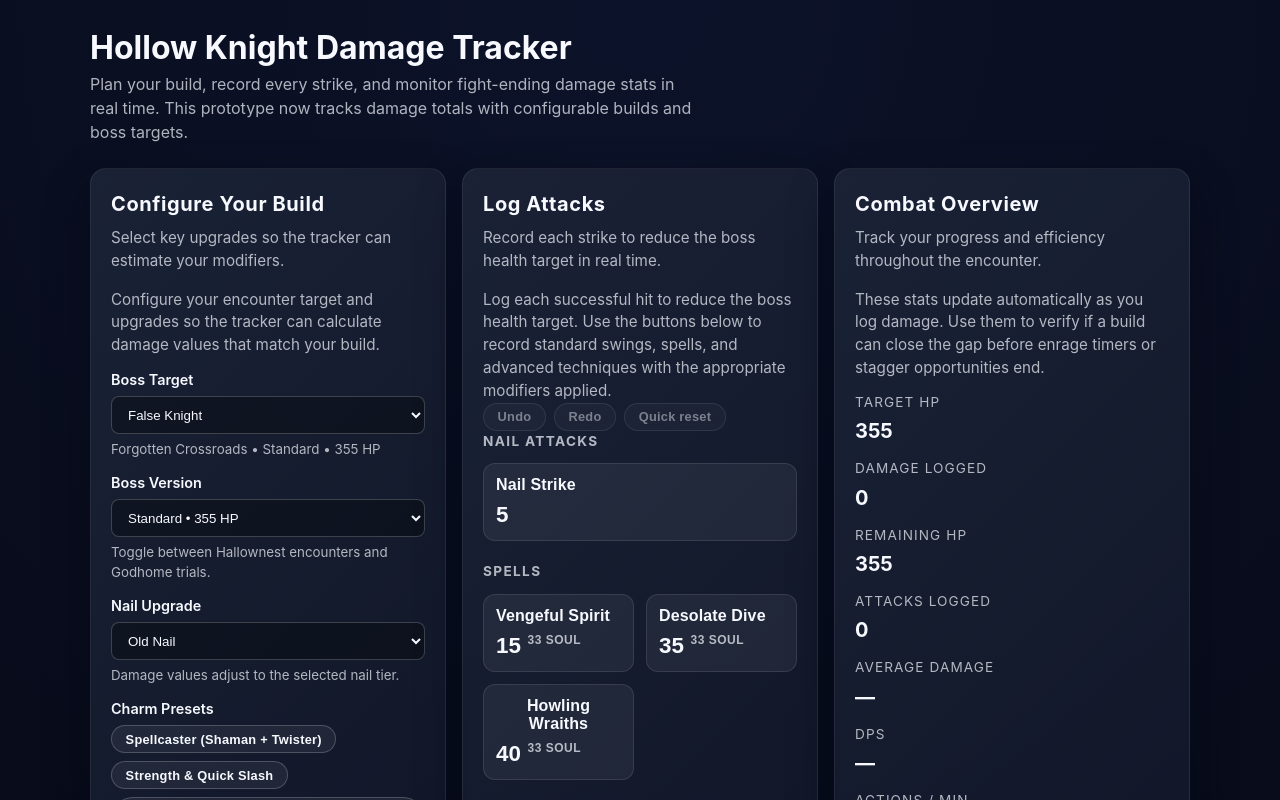
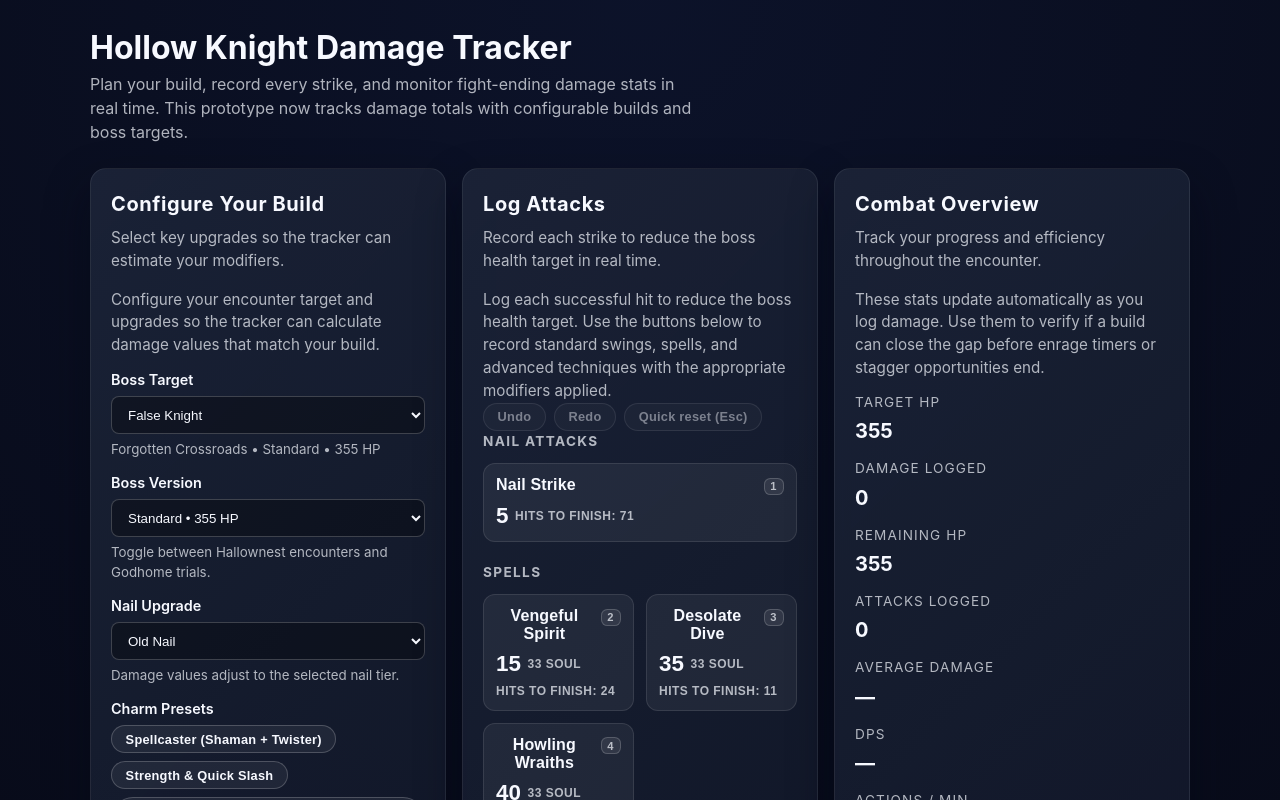
Before and after one commit to kabaka/hollow-knight-damage-tracker, a React (Vite) app: page / in a window 1280 px wide. Shown: the top 800 px of the page. Built offline with nearby package versions, Linux system fonts and the light colour scheme.

Commit message:
Add keyboard shortcuts and hits-remaining guidance to attack log

```diff
--- a/src/features/attack-log/AttackLogPanel.tsx
+++ b/src/features/attack-log/AttackLogPanel.tsx
@@ -1,5 +1,5 @@
 import type { FC } from 'react';
-import { useMemo } from 'react';
+import { useEffect, useMemo } from 'react';
 
 import {
   hasStrengthCharm,
@@ -22,6 +22,62 @@ type AttackGroup = {
   label: string;
   attacks: AttackDefinition[];
 };
+
+type AttackWithMetadata = AttackDefinition & {
+  hotkey?: string;
+  hitsRemaining: number | null;
+};
+
+type AttackGroupWithMetadata = {
+  id: string;
+  label: string;
+  attacks: AttackWithMetadata[];
+};
+
+const KEY_SEQUENCE = [
+  '1',
+  '2',
+  '3',
+  '4',
+  '5',
+  '6',
+  '7',
+  '8',
+  '9',
+  '0',
+  'q',
+  'w',
+  'e',
+  'r',
+  't',
+  'y',
+  'u',
+  'i',
+  'o',
+  'p',
+  'a',
+  's',
+  'd',
+  'f',
+  'g',
+  'h',
+  'j',
+  'k',
+  'l',
+  ';',
+  'z',
+  'x',
+  'c',
+  'v',
+  'b',
+  'n',
+  'm',
+  ',',
+  '.',
+  '/',
+];
+
+const RESET_SHORTCUT_KEY = 'Escape';
 
 const NAIL_ART_MULTIPLIERS: Record<string, number> = {
   'great-slash': 2.5,
@@ -132,10 +188,92 @@ const buildAttackGroups = (
 
 export const AttackLogPanel: FC = () => {
   const fight = useFightState();
-  const { actions, state } = fight;
+  const { actions, state, derived } = fight;
   const { damageLog, redoStack } = state;
 
   const attackGroups = useMemo(() => buildAttackGroups(state), [state]);
+
+  const { groupsWithMetadata, shortcutMap } = useMemo(() => {
+    const map = new Map<string, AttackDefinition>();
+    let hotkeyIndex = 0;
+
+    const groups: AttackGroupWithMetadata[] = attackGroups.map((group) => ({
+      ...group,
+      attacks: group.attacks.map((attack) => {
+        const hotkey = KEY_SEQUENCE[hotkeyIndex];
+        hotkeyIndex += 1;
+
+        if (hotkey) {
+          map.set(hotkey, attack);
+        }
+
+        const hitsRemaining =
+          attack.damage > 0
+            ? Math.ceil(Math.max(0, derived.remainingHp) / attack.damage)
+            : null;
+
+        return {
+          ...attack,
+          hotkey,
+          hitsRemaining,
+        } satisfies AttackWithMetadata;
+      }),
+    }));
+
+    return { groupsWithMetadata: groups, shortcutMap: map };
+  }, [attackGroups, derived.remainingHp]);
+
+  useEffect(() => {
+    const handleKeyDown = (event: KeyboardEvent) => {
+      if (event.defaultPrevented) {
+        return;
+      }
+
+      if (event.altKey || event.ctrlKey || event.metaKey) {
+        return;
+      }
+
+      const target = event.target as HTMLElement | null;
+      if (target) {
+        const interactiveElement = target.closest(
+          'input, textarea, select, [contenteditable="true"]',
+        );
+        if (interactiveElement) {
+          return;
+        }
+      }
+
+      const key = event.key.length === 1 ? event.key.toLowerCase() : event.key;
+
+      if (key === RESET_SHORTCUT_KEY) {
+        if (state.damageLog.length === 0 && state.redoStack.length === 0) {
+          return;
+        }
+        event.preventDefault();
+        actions.resetLog();
+        return;
+      }
+
+      if (key.length === 1) {
+        const attack = shortcutMap.get(key);
+        if (!attack) {
+          return;
+        }
+
+        event.preventDefault();
+        actions.logAttack({
+          id: attack.id,
+          label: attack.label,
+          damage: attack.damage,
+          category: attack.category,
+          soulCost: attack.soulCost,
+        });
+      }
+    };
+
+    window.addEventListener('keydown', handleKeyDown);
+    return () => window.removeEventListener('keydown', handleKeyDown);
+  }, [actions, shortcutMap, state.damageLog.length, state.redoStack.length]);
 
   return (
     <div>
@@ -165,13 +303,14 @@ export const AttackLogPanel: FC = () => {
           type="button"
           className="quick-actions__button"
           onClick={actions.resetLog}
+          aria-keyshortcuts="Esc"
           disabled={damageLog.length === 0 && redoStack.length === 0}
         >
-          Quick reset
+          Quick reset (Esc)
         </button>
       </div>
       <div className="attack-groups">
-        {attackGroups.map((group) => (
+        {groupsWithMetadata.map((group) => (
           <section key={group.id} className="attack-group">
             <h3 className="attack-group__title">{group.label}</h3>
             <div className="button-grid" role="group" aria-label={group.label}>
@@ -180,6 +319,7 @@ export const AttackLogPanel: FC = () => {
                   key={attack.id}
                   type="button"
                   className="button-grid__button"
+                  aria-keyshortcuts={attack.hotkey?.toUpperCase()}
                   onClick={() =>
                     actions.logAttack({
                       id: attack.id,
@@ -190,14 +330,34 @@ export const AttackLogPanel: FC = () => {
                     })
                   }
                 >
-                  <span className="button-grid__label">{attack.label}</span>
+                  <div className="button-grid__header">
+                    <span className="button-grid__label">{attack.label}</span>
+                    {attack.hotkey ? (
+                      <span className="button-grid__hotkey" aria-hidden="true">
+                        {attack.hotkey.toUpperCase()}
+                      </span>
+                    ) : null}
+                  </div>
+                  {attack.hotkey ? (
+                    <span className="visually-hidden">
+                      Shortcut key {attack.hotkey.toUpperCase()}.
+                    </span>
+                  ) : null}
                   <span className="button-grid__meta">
-                    <span className="button-grid__damage" aria-hidden="true">
+                    <span className="button-grid__damage" aria-label="Damage per hit">
                       {attack.damage}
                     </span>
                     {typeof attack.soulCost === 'number' ? (
                       <span className="button-grid__soul" aria-label="Soul cost">
                         {attack.soulCost} SOUL
+                      </span>
+                    ) : null}
+                    {typeof attack.hitsRemaining === 'number' ? (
+                      <span
+                        className="button-grid__hits"
+                        aria-label="Hits to finish with this attack"
+                      >
+                        Hits to finish: {attack.hitsRemaining}
                       </span>
                     ) : null}
                   </span>
--- a/src/styles/global.css
+++ b/src/styles/global.css
@@ -139,6 +139,14 @@ body {
   gap: 0.5rem;
 }
 
+.button-grid__header {
+  width: 100%;
+  display: flex;
+  justify-content: space-between;
+  align-items: baseline;
+  gap: 0.5rem;
+}
+
 .button-grid__button:hover,
 .button-grid__button:focus-visible {
   outline: none;
@@ -151,9 +159,21 @@ body {
   font-size: 1rem;
 }
 
+.button-grid__hotkey {
+  font-size: 0.7rem;
+  letter-spacing: 0.08em;
+  text-transform: uppercase;
+  padding: 0.1rem 0.35rem;
+  border-radius: 0.4rem;
+  border: 1px solid rgba(255 255 255 / 18%);
+  color: var(--color-muted);
+  background: rgba(255 255 255 / 8%);
+}
+
 .button-grid__meta {
   display: flex;
   flex-wrap: wrap;
+  align-items: center;
   gap: 0.4rem;
   font-size: 0.85rem;
   color: var(--color-muted);
@@ -166,6 +186,12 @@ body {
 }
 
 .button-grid__soul {
+  font-size: 0.75rem;
+  letter-spacing: 0.04em;
+  text-transform: uppercase;
+}
+
+.button-grid__hits {
   font-size: 0.75rem;
   letter-spacing: 0.04em;
   text-transform: uppercase;
@@ -193,6 +219,18 @@ body {
   text-transform: uppercase;
   letter-spacing: 0.1em;
   color: var(--color-muted);
+}
+
+.visually-hidden {
+  position: absolute;
+  width: 1px;
+  height: 1px;
+  padding: 0;
+  margin: -1px;
+  overflow: hidden;
+  clip: rect(0, 0, 0, 0);
+  white-space: nowrap;
+  border: 0;
 }
 
 .data-list {
```
Also changed, not shown: 2 other files (tests, documents, lock files or other folders).
